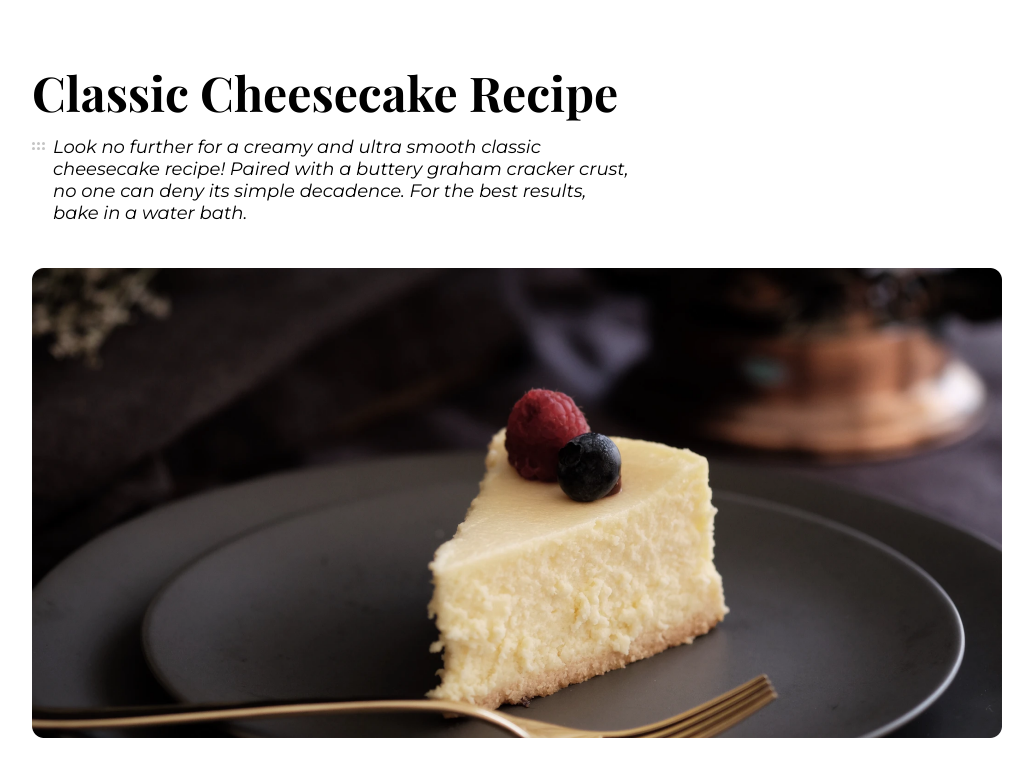
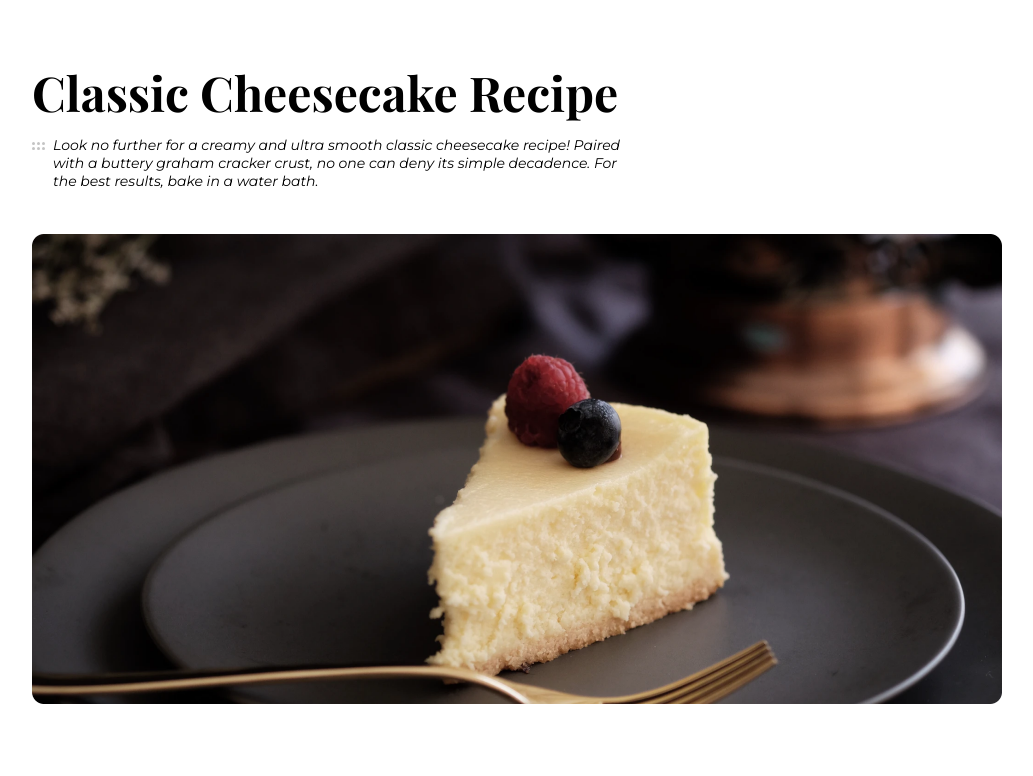
Before and after one commit to baristikir/recipe-landing-page-vuejs, a Vue app: page / in a window 1280 px wide. Shown: the top 776 px of the page, without its empty margins (96-1129 px from the left). Built offline with nearby package versions, Linux system fonts and the light colour scheme; a web font is replaced by a local one.

Commit message:
Added Image Comp + Layout Styling :package:

```diff
--- a/src/components/layouts/Image-Cover.vue
+++ b/src/components/layouts/Image-Cover.vue
@@ -10,7 +10,7 @@ export default {
 
 <style lang="scss">
 @import "../../scss/mixins";
-  .cover-image {
+.cover-image {
     padding-top: 12px;
     width: 335px;
     height: 208px;
--- a/src/scss/_variables.scss
+++ b/src/scss/_variables.scss
@@ -22,6 +22,7 @@ $title-tablet:       36px;
 $title-mobile:       24px;
 
 $normal-text:        14px;
+$normal-mobile-text: 12px;
 
 $heading-desktop:    24px;
 $heading-mobile:     18px;
--- /dev/null
+++ b/src/scss/layouts/_footer.scss
@@ -0,0 +1,4 @@
+@import "../variables";
+@import "../mixins";
+@import "../globals";
+// * Footer Layout Styling * //
--- a/src/scss/layouts/_header.scss
+++ b/src/scss/layouts/_header.scss
@@ -36,13 +36,13 @@
             padding-right: 8px;
         }
         .header__description{
-            font-size: $subheading-mobile;
+            font-size: $normal-mobile-text;
             font-weight: $regular;
             font-style: $italic;
             margin: 0;
 
             @include breakpoint('s'){
-                font-size: $subheading-desktop;
+                font-size: $normal-text;
             }
         }
     }
```
Also changed, not shown: src/components/layouts/Info-Card.vue (added, +15 -0 lines).
